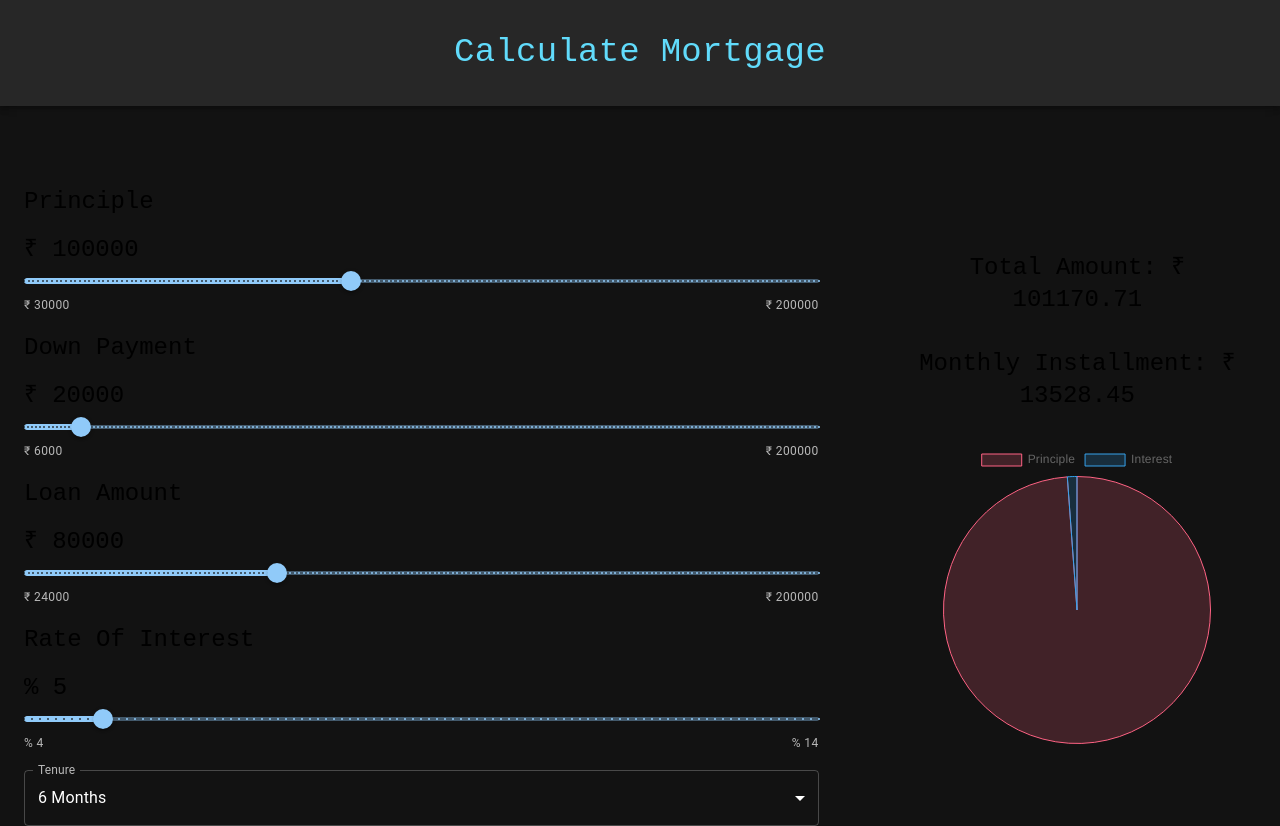
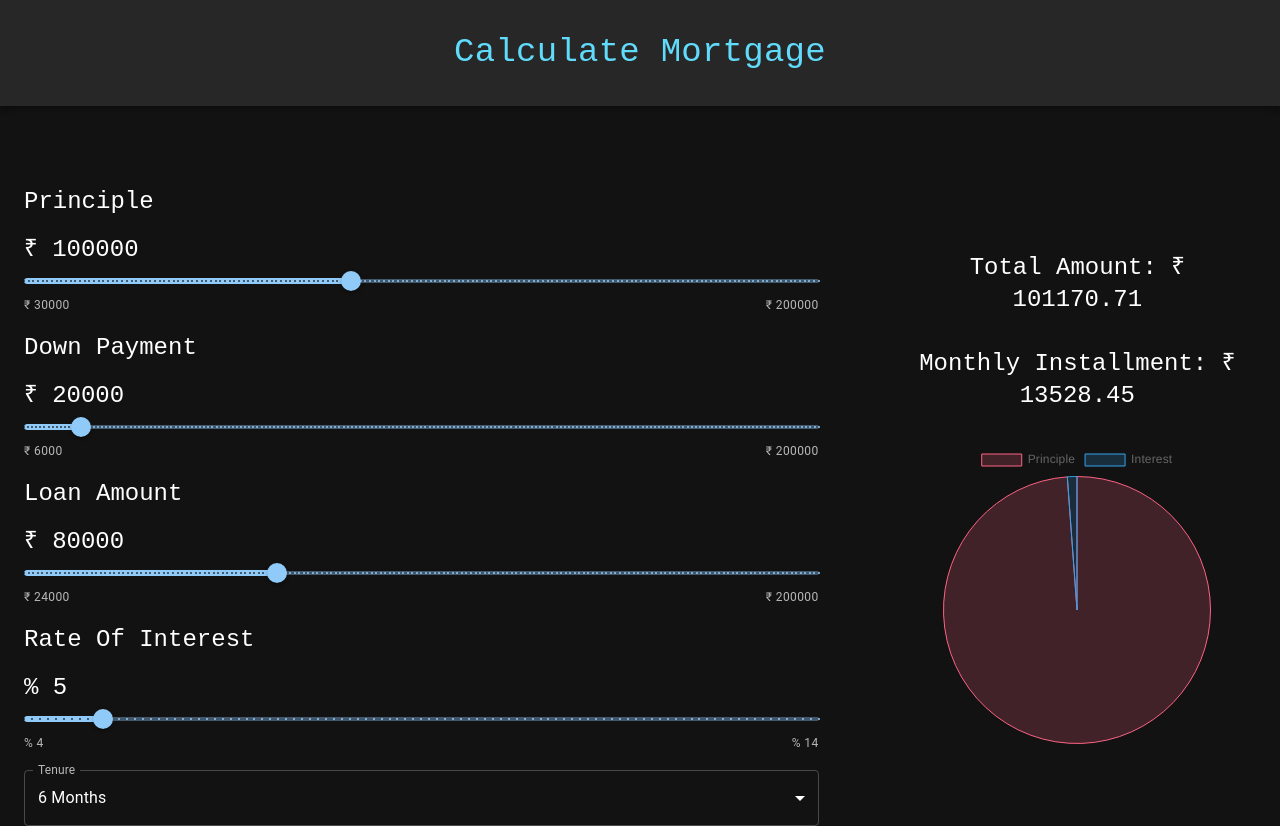
Before and after one commit to bibinwithab/react-mortgage, a React (Create React App) app: page / in a window 1280 px wide. Built offline with nearby package versions, Linux system fonts and the light colour scheme.

Commit message:
changed font color

```diff
--- a/src/theme.js
+++ b/src/theme.js
@@ -11,7 +11,7 @@ export const theme = createTheme({
     },
     h5: {
       fontFamily: "monospace",
-      color: "InfoText",
+      color: "#fff",
     },
   },
 });
```
